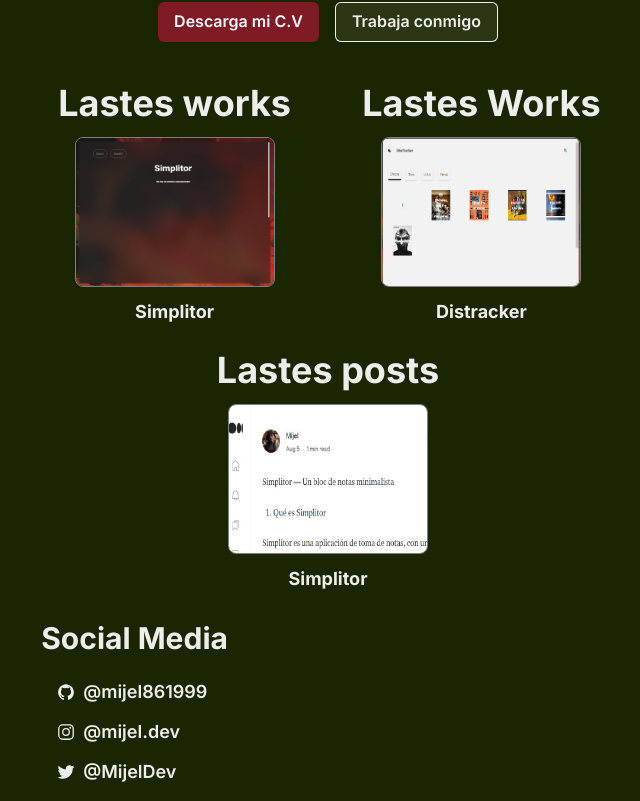
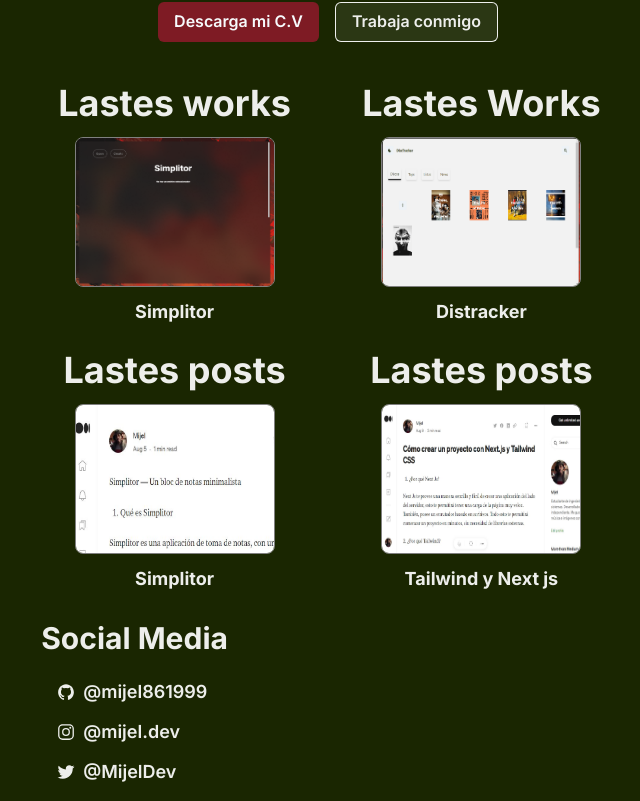
Before and after one commit to mijel861999/mijel-website, a Next.js app: page / in a window 1280 px wide. Shown: the part 492-1293 px from the top of the page, without its empty margins (312-952 px from the left). Built offline with nearby package versions, Linux system fonts and the light colour scheme.

Commit message:
Agregando post N2

```diff
--- a/pages/index.js
+++ b/pages/index.js
@@ -93,12 +93,18 @@
 
 			</SimpleGrid>
 
-			<SimpleGrid w='100%'  alignItems='center' justify='center' textAlign='center' columns={[1, 1, 1]} gap={10}>
+			<SimpleGrid w='100%'  alignItems='center' justify='center' textAlign='center' columns={[1, 1, 2]} gap={10}>
 				<PostWorkCard
 					heading='Lastes posts'
 					title='Simplitor'
 					image='/images/posts/1.png'
 					link='https://medium.com/@mijel.dev/simplitor-un-bloc-de-notas-minimalista-a6a577d1e407'
+				/>
+				<PostWorkCard
+					heading='Lastes posts'
+					title='Tailwind y Next js'
+					image='/images/posts/2.png'
+					link='https://medium.com/@mijel.dev/c%C3%B3mo-crear-un-proyecto-con-next-js-y-tailwind-css-953fdd422317'
 				/>
 			</SimpleGrid>
 
```
Also changed, not shown: pages/posts.js (+10 -0 lines), public/images/posts/2.JPG (added), public/images/posts/2.png (added).
